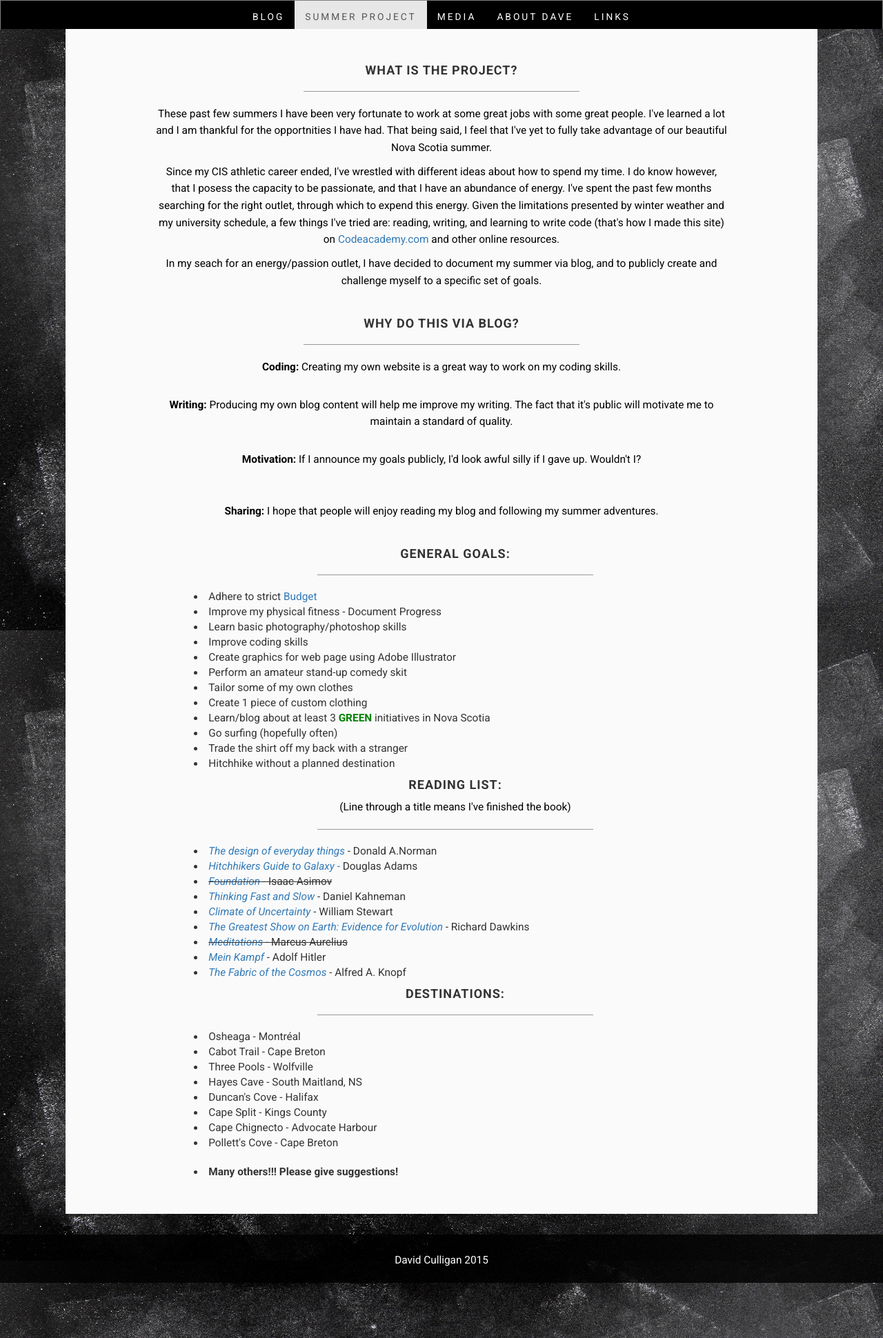
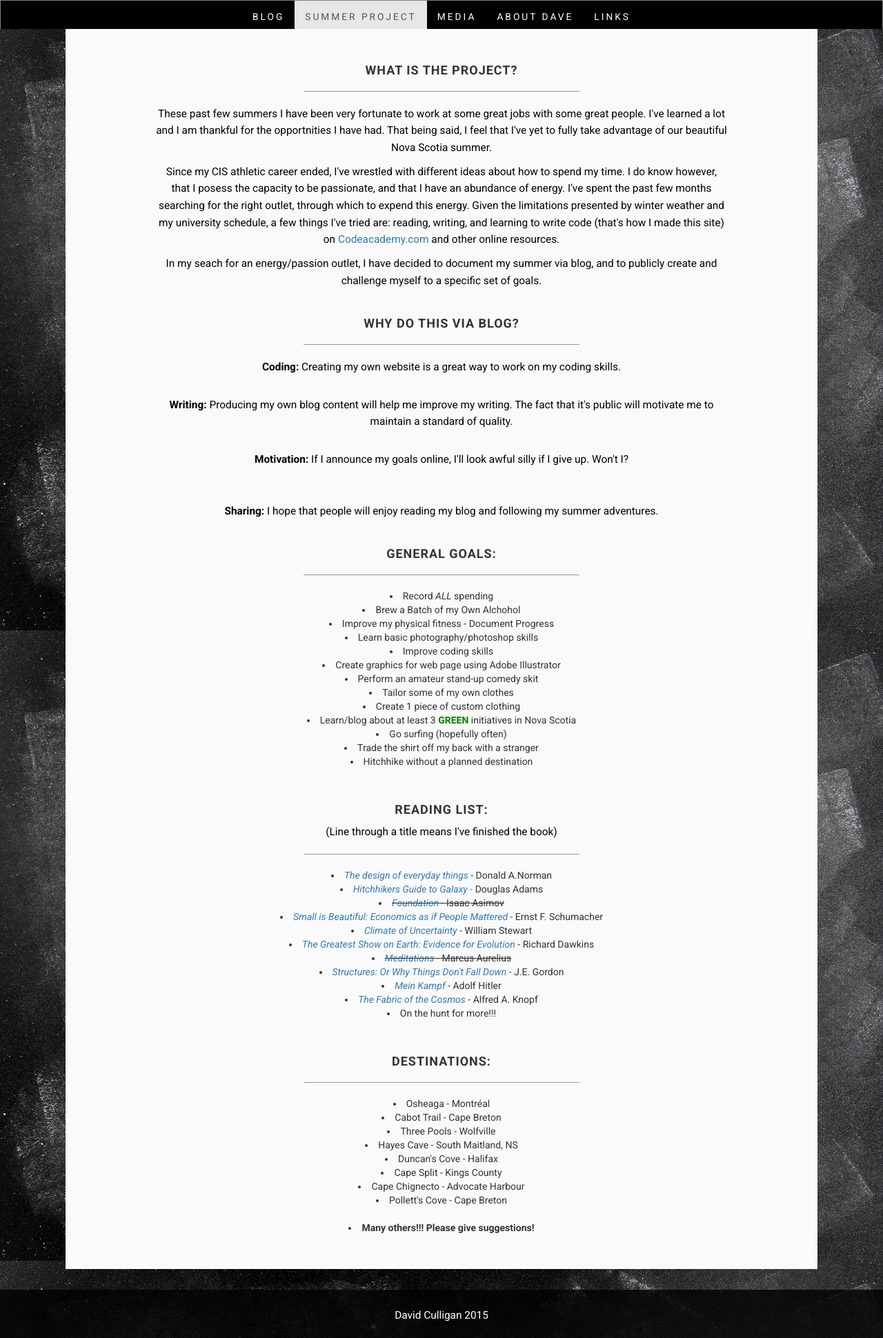
Before and after one commit to cullyman12/cullyman12.github.io, a Jekyll site: the page built from project/index.html, in a window 1280 px wide. Shown: the whole page at 69% size. Built offline with Jekyll 4.4.1, drawn with Linux system fonts in a browser that asks for light colours.

Commit message:
centering

```diff
--- a/index.html
+++ b/index.html
@@ -11,6 +11,6 @@ layout: default
       <small>{{ post.date | date: "%b %d, %Y"}}</small>
   </h2>
   <p>{{ post.excerpt }}</p>
-  <a href="{{ post.url }}" class="btn btn-default btn-lg">Read More</a>
+  <a href="{{ post.url }}" class="btn btn-default btn-lg center-block">Read More</a>
   <hr>
 {% endfor %}
--- a/project/index.html
+++ b/project/index.html
@@ -22,14 +22,17 @@ permalink: /project/
                     <h4> Why Do This Via Blog?</h4><hr>
                     <p><strong>Coding:</strong> Creating my own website is a great way to work on my coding skills.</P><br>
                     <p><strong>Writing: </strong>Producing my own blog content will help me improve my writing. The fact that it's public will motivate me to maintain a standard of quality.</p><br>
-                    <p><strong>Motivation: </strong>If I announce my goals publicly, I'd look awful silly if I gave up. Wouldn't I?</p><br>
+                    <p><strong>Motivation: </strong>If I announce my goals online, I'll look awful silly if I give up. Won't I?</p><br>
                     <br>
                      <p><strong>Sharing: </strong>I hope that people will enjoy reading my blog and following my summer adventures. </p><br>
-                        <div class="col-lg-12 text-center">
 
-                            <ul class="bullets">
+            <div class="col-lg-1 text-center">
+            </div>
+                    <div class="col-lg-10 text-center">
                         <h4>General Goals:</h4><hr>
-                                <li>Adhere to strict <a href="dave'sbudget.com"> Budget</a></li>
+                        <p>
+                        <li>Record <em>ALL</em> spending</li>
+                        <li>Brew a Batch of my Own Alchohol</li>
                         <li>Improve my physical fitness - Document Progress</li>
                         <li>Learn basic photography/photoshop skills</li>
                         <li>Improve coding skills</li>
@@ -40,26 +43,23 @@ permalink: /project/
                         <li>Learn/blog about at least 3 <span style="color: green"><strong>GREEN</strong> </span> initiatives in Nova Scotia</li>
                         <li>Go surfing (hopefully often)</li>
                         <li>Trade the shirt off my back with a stranger</li>
-                                <li>Hitchhike without a planned destination</li>
-                            </ul>
+                        <li>Hitchhike without a planned destination</li> <br><br>
 
-                            <ul class="bullets">
                         <h4>Reading List:</h4>
                                 <p> (Line through a title means I've finished the book)
                                 <hr>
                                 <li><a href="https://www.goodreads.com/book/show/840.The_Design_of_Everyday_Things" target="_blank"><em>The design of everyday things</em></a> - Donald A.Norman</li>
                                 <li><a href="https://www.goodreads.com/book/show/11.The_Hitchhiker_s_Guide_to_the_Galaxy?ac=1" target="_blank"><em>Hitchhikers Guide to Galaxy</em> - </a>Douglas Adams</li>
                                 <li><del><a href"https://www.goodreads.com/book/show/29579.Foundation?ac=1" target="_blank"><em>Foundation</em></a> - Isaac Asimov </del></li>
-                                <li><a href="https://www.goodreads.com/book/show/11468377-thinking-fast-and-slow?from_search=true" target="_blank"><em>Thinking Fast and Slow</em></a> - Daniel Kahneman</li>
+                                <li><a href="https://www.goodreads.com/book/show/1117634.Small_Is_Beautiful?ac=1" target="_blank"><em>Small is Beautiful: Economics as if People Mattered</em></a> - Ernst F. Schumacher</li>
                                 <li><a href="https://www.goodreads.com/book/show/7720773-climate-of-uncertainty?from_search=true" target="_blank"><em>Climate of Uncertainty</em></a> - William Stewart</li>
                                 <li><a href"https://www.goodreads.com/book/show/6117055-the-greatest-show-on-earth?ac=1" target="_blank"><em>The Greatest Show on Earth: Evidence for Evolution</em></a> - Richard Dawkins</li>
                                 <li><del><a href="https://www.goodreads.com/book/show/30659.Meditations?ac=1" target="_blank"><em>Meditations</em></a> - Marcus Aurelius </del> </li>
+                                <li><a href="https://www.goodreads.com/book/show/245344.Structures" target="_blank"><em>Structures: Or Why Things Don't Fall Down</em></a> - J.E. Gordon</li>
                                 <li><a href="https://www.goodreads.com/book/show/54270.Mein_Kampf?ac=1" target="_blank"><em>Mein Kampf</em></a> - Adolf Hitler</li>
                                 <li><a href="https://www.goodreads.com/book/show/22435.The_Fabric_of_the_Cosmos?ac=1" target="_blank"><em>The Fabric of the Cosmos</em></a> - Alfred A. Knopf</li>
-                            </ul>
+                                <li> On the hunt for more!!!</li><br><br>
 
-
-                            <ul class="bullets">
                         <h4>Destinations:</h4><hr>
                                 <li>Osheaga - Montréal</li>
                                 <li>Cabot Trail - Cape Breton</li>
@@ -69,8 +69,8 @@ permalink: /project/
                                 <li>Cape Split - Kings County</li>
                                 <li>Cape Chignecto - Advocate Harbour</li>
                                 <li>Pollett's Cove - Cape Breton</li><br>
-                                <li><strong> Many others!!! Please give suggestions! </strong></li>
-                            </ul>
+                                <li><strong> Many others!!! Please give suggestions! </strong></li></p>
+
                         </div>
 
                 </div>
```
Also changed, not shown: css/bootstrap.css, css/bootstrap.min.css. Lines whose indentation alone changed are shown as unchanged.
